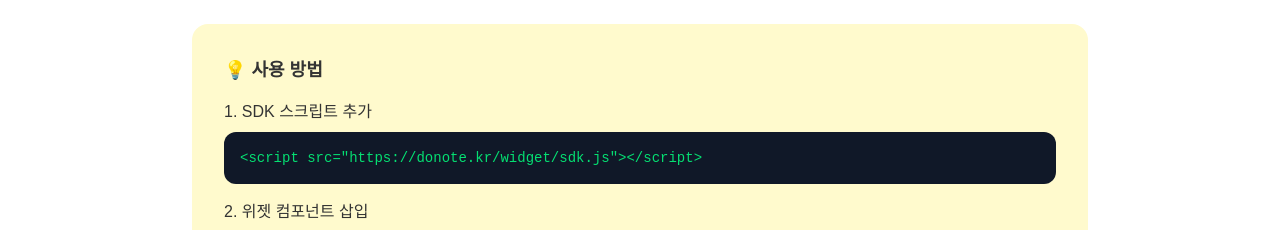
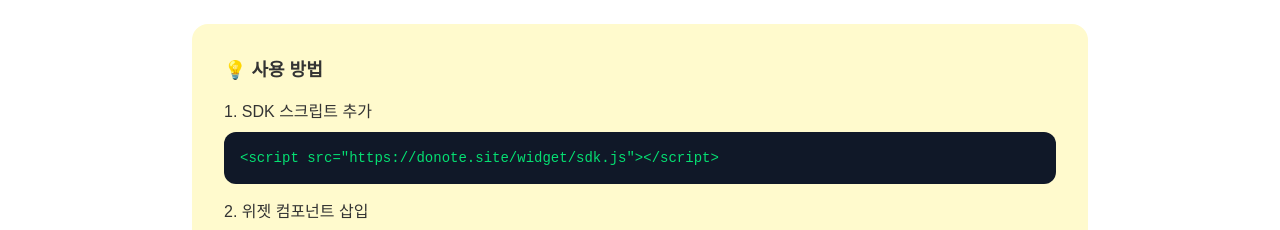
Before and after one commit to belltheone/DoNote, a Next.js app: page /widget in a window 1280 px wide. Shown: the part 980-1210 px from the top of the page. Built offline with nearby package versions, Linux system fonts and the light colour scheme; no server answers; a web font is replaced by a local one.

Commit message:
fix: 위젯 미리보기 URL donote.kr → donote.site 변경

```diff
--- a/src/app/dashboard/widget/page.tsx
+++ b/src/app/dashboard/widget/page.tsx
@@ -44,8 +44,8 @@ export default function WidgetPage() {
 
     // 임베드 코드 생성
     const generateEmbedCode = (type: 'html' | 'markdown') => {
-        const url = `https://donote.kr/${handle}`;
-        const imgUrl = `https://donote.kr/widget/${handle}?style=${style}&color=${color}&text=${encodeURIComponent(displayText)}`;
+        const url = `https://donote.site/${handle}`;
+        const imgUrl = `https://donote.site/widget/${handle}?style=${style}&color=${color}&text=${encodeURIComponent(displayText)}`;
 
         if (type === 'markdown') {
             return `[![${displayText}](${imgUrl})](${url})`;
--- a/src/app/widget/page.tsx
+++ b/src/app/widget/page.tsx
@@ -175,7 +175,7 @@ export default function WidgetDemoPage() {
                             <div>
                                 <h4 className="font-medium text-[#333] dark:text-white mb-2">1. SDK 스크립트 추가</h4>
                                 <pre className="bg-gray-900 text-green-400 p-4 rounded-lg text-sm overflow-x-auto">
-                                    {`<script src="https://donote.kr/widget/sdk.js"></script>`}
+                                    {`<script src="https://donote.site/widget/sdk.js"></script>`}
                                 </pre>
                             </div>
 
```
